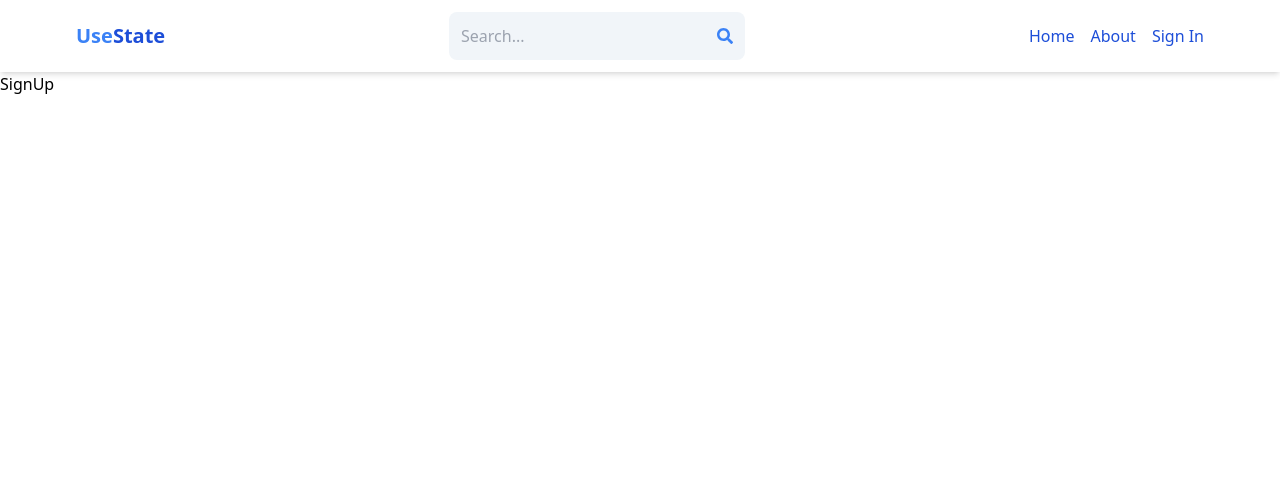
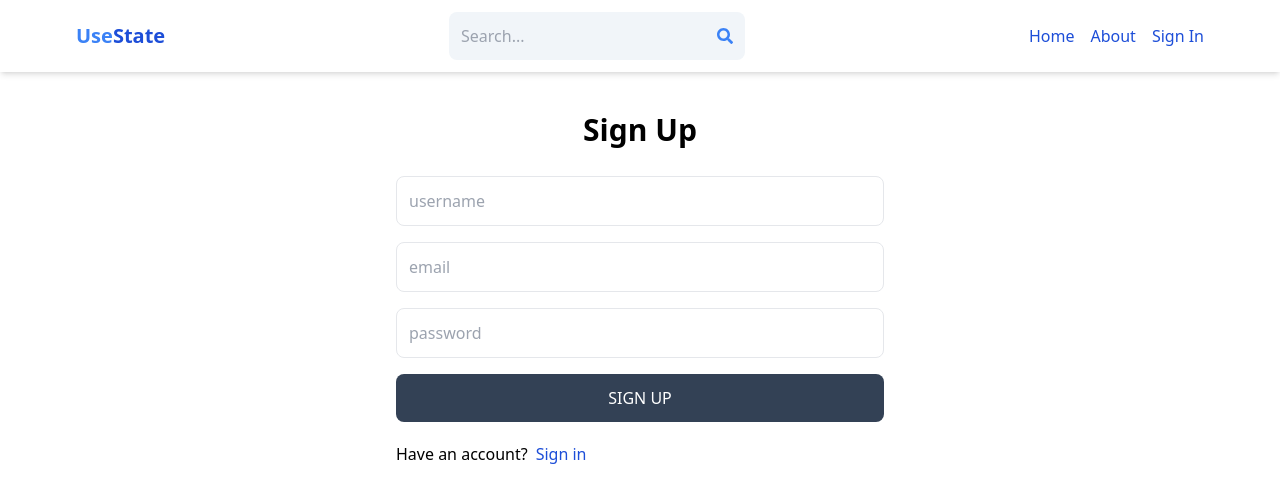
Before and after one commit to JaysonDorilag22/MERN-REAL-ESTATE, a React (Vite) app in the folder client/: page /sign-up in a window 1280 px wide. Shown: the top 502 px of the page. Built offline with nearby package versions, Linux system fonts and the light colour scheme.

Commit message:
Sign Up UI

```diff
--- a/client/src/components/Header.jsx
+++ b/client/src/components/Header.jsx
@@ -21,7 +21,7 @@
         </form>
         <ul className="flex gap-4">
           <Link to="/">
-            <li className="hidden sm:inline text-blue-700 hover:underline">
+            <li className="hidden sm:inline text-blue-700  hover:underline">
               Home
             </li>
           </Link>
--- a/client/src/pages/SignUp.jsx
+++ b/client/src/pages/SignUp.jsx
@@ -1,7 +1,21 @@
-import React from 'react'
+import { Link } from "react-router-dom";
 
 export default function SignUp() {
   return (
-    <div>SignUp</div>
-  )
+    <div className="p-3 max-w-lg mx-auto">
+      <h1 className="text-3xl text-center font-semibold my-7">Sign Up</h1>
+      <form className="flex flex-col gap-4">
+        <input type="text"  placeholder="username" className="border p-3 rounded-lg" id="username"/>
+        <input type="email" placeholder="email" className="border p-3 rounded-lg" id="email"/>
+        <input type="password" placeholder="password" className="border p-3 rounded-lg" id="password"/>
+        <button className="bg-slate-700 text-white p-3 rounded-lg uppercase hover:opacity-95 disabled:opacity-80">Sign Up</button>
+      </form>
+      <div className="flex gap-2 mt-5">
+        <p>Have an account?</p>
+        <Link to={"/sign-in"}>
+          <span className="text-blue-700">Sign in</span>
+        </Link>
+      </div>
+    </div>
+  );
 }
```
